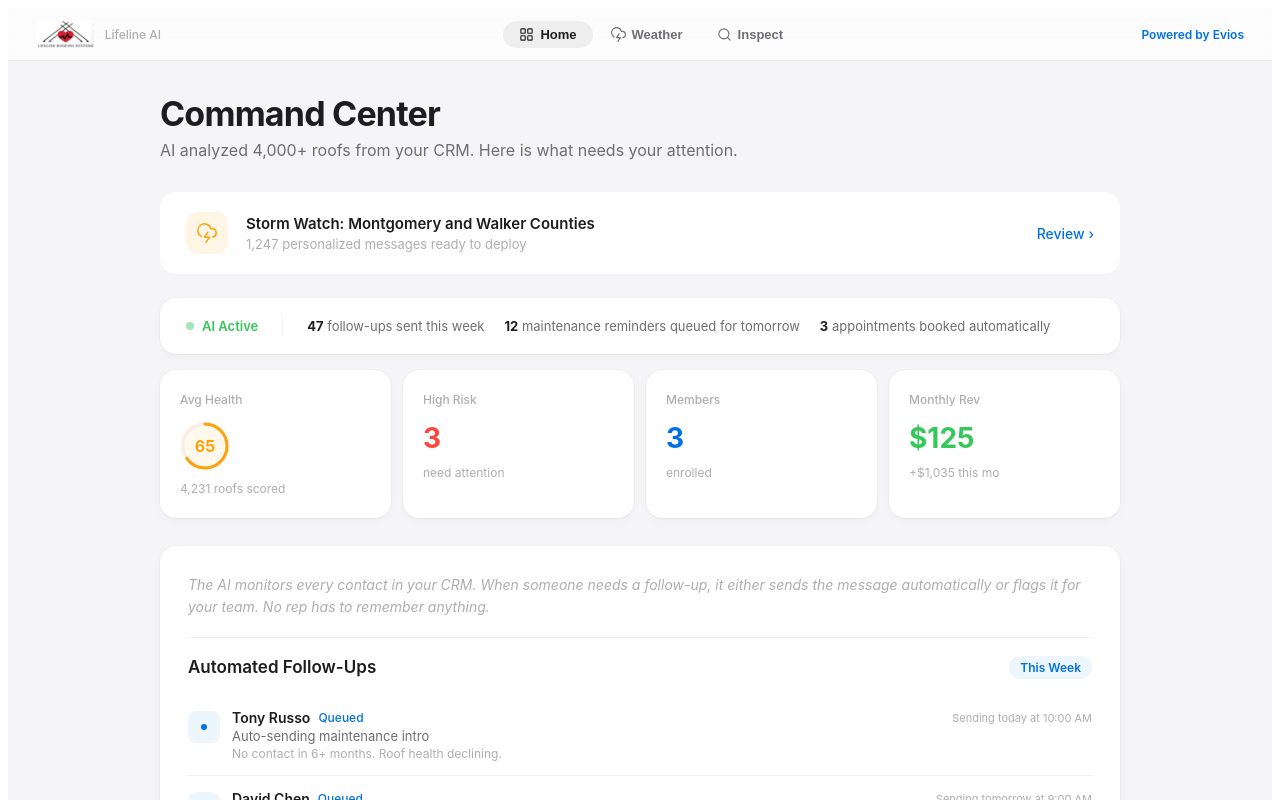
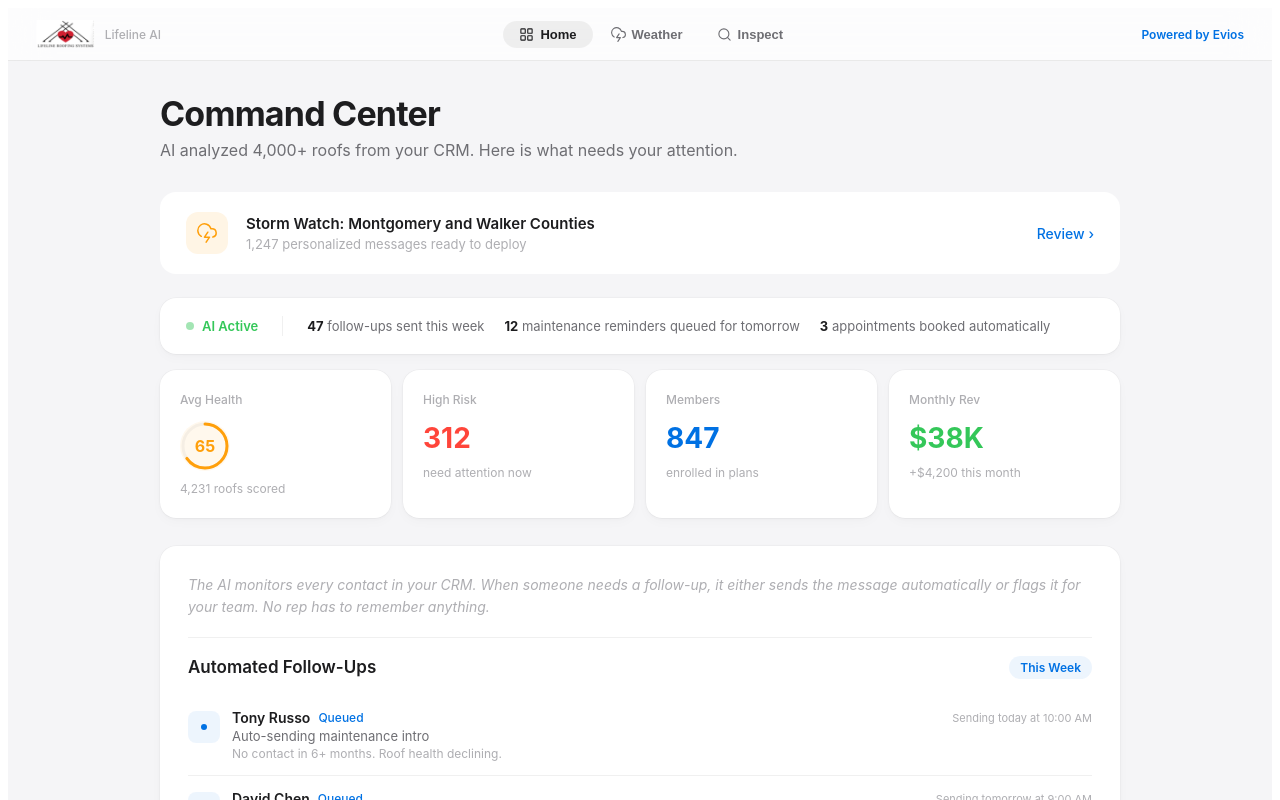
Before and after one commit to shezzy711/RooferDemo, a React (Vite) app: page / in a window 1280 px wide. Both pictures are taken after a click on the button "See How It Works". Shown: the top 800 px of the page. Built offline with nearby package versions, Linux system fonts and the light colour scheme.

Commit message:
Bump dashboard stats, add ARR to revenue calculator
- Stats now reflect full 4,000+ database: 312 high risk, 847 members, $38K/mo
- Revenue calculator shows ARR below MRR
- Priority queue shows address instead of shingle brand

Co-Authored-By: Claude Opus 4.6 (1M context) <noreply@anthropic.com>

```diff
--- a/src/App.jsx
+++ b/src/App.jsx
@@ -638,9 +638,9 @@ function Home({ onNav }) {
 
   const stats = [
     { label: "Avg Health", content: <HealthRing score={avgH} size={50} />, sub: "4,231 roofs scored" },
-    { label: "High Risk", content: <span style={{ fontSize: 28, fontWeight: 700, color: T.red }}>{highR}</span>, sub: "need attention" },
-    { label: "Members", content: <span style={{ fontSize: 28, fontWeight: 700, color: T.blue }}>{enrolled}</span>, sub: "enrolled" },
-    { label: "Monthly Rev", content: <span style={{ fontSize: 28, fontWeight: 700, color: T.green }}>${mrr}</span>, sub: "+$1,035 this mo" },
+    { label: "High Risk", content: <span style={{ fontSize: 28, fontWeight: 700, color: T.red }}>312</span>, sub: "need attention now" },
+    { label: "Members", content: <span style={{ fontSize: 28, fontWeight: 700, color: T.blue }}>847</span>, sub: "enrolled in plans" },
+    { label: "Monthly Rev", content: <span style={{ fontSize: 28, fontWeight: 700, color: T.green }}>$38K</span>, sub: "+$4,200 this month" },
   ];
 
   const priorityContacts = [...CONTACTS].sort((a, b) => a.health - b.health);
@@ -824,7 +824,7 @@ function Home({ onNav }) {
               <span style={{ fontSize: 18, fontWeight: 700, color: T.blue }}>${mrrCalc.toLocaleString()}/mo</span>
             </div>
             <div style={{ display: "flex", justifyContent: "space-between", padding: "10px 0", borderTop: `1px solid ${T.div}` }}>
-              <span style={{ fontSize: 14, color: T.t2 }}>Annual recurring</span>
+              <span style={{ fontSize: 14, color: T.t2 }}>Annual recurring (ARR)</span>
               <span style={{ fontSize: 18, fontWeight: 700, color: T.blue }}>${(annual / 1000).toFixed(0)}K/yr</span>
             </div>
 
@@ -833,6 +833,11 @@ function Home({ onNav }) {
                 ${mrrCalc.toLocaleString()}/mo
               </div>
               <div style={{ fontSize: 13, color: T.t2, marginTop: 4 }}>from customers currently generating $0</div>
+            </div>
+            <div style={{ marginTop: 10, padding: "14px 20px", background: T.blueL, borderRadius: T.rs, textAlign: "center" }}>
+              <div style={{ fontSize: 22, fontWeight: 700, color: T.blue, letterSpacing: -0.5 }}>
+                ${(annual / 1000).toFixed(0)}K/yr ARR
+              </div>
             </div>
           </Card>
         </FadeIn>
```
